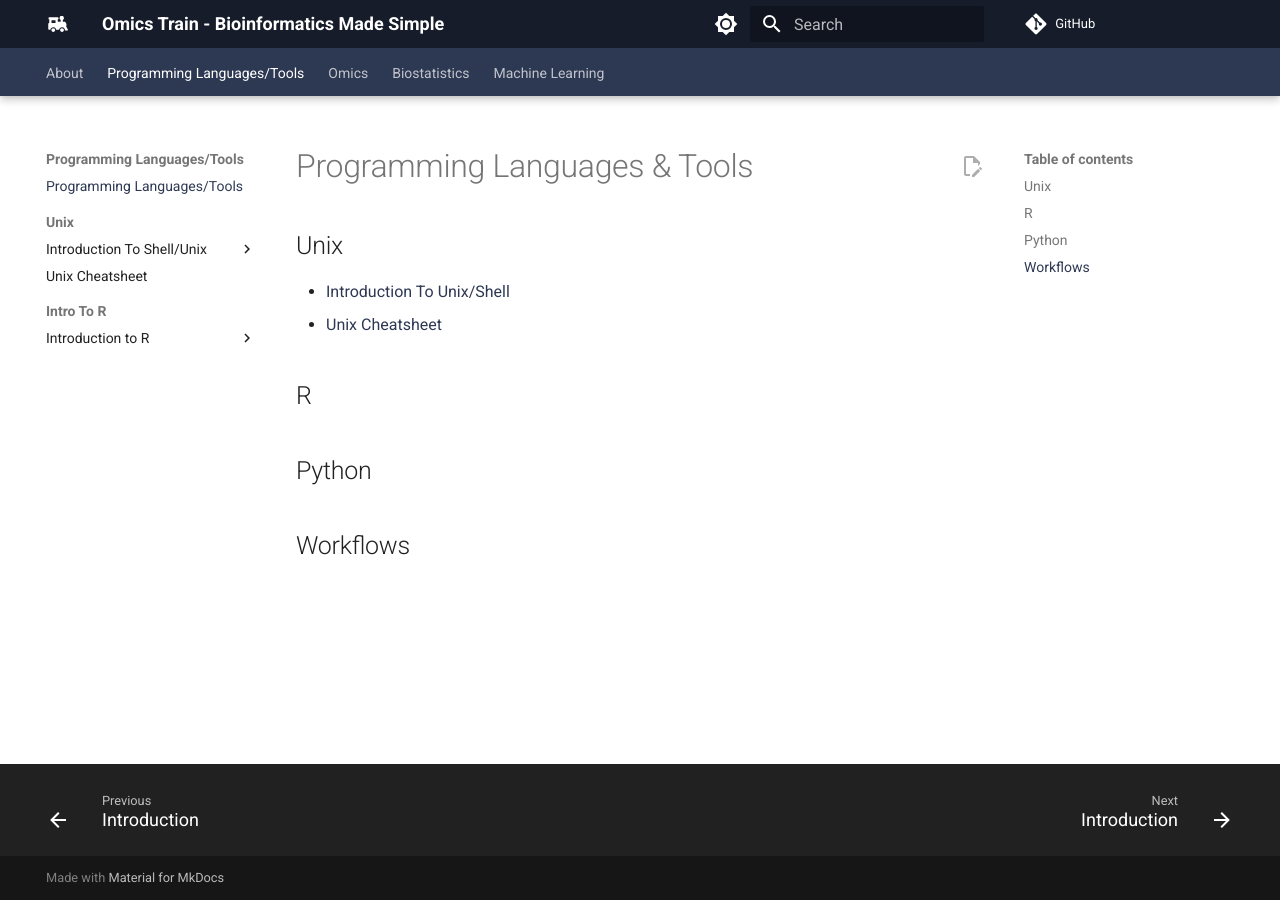
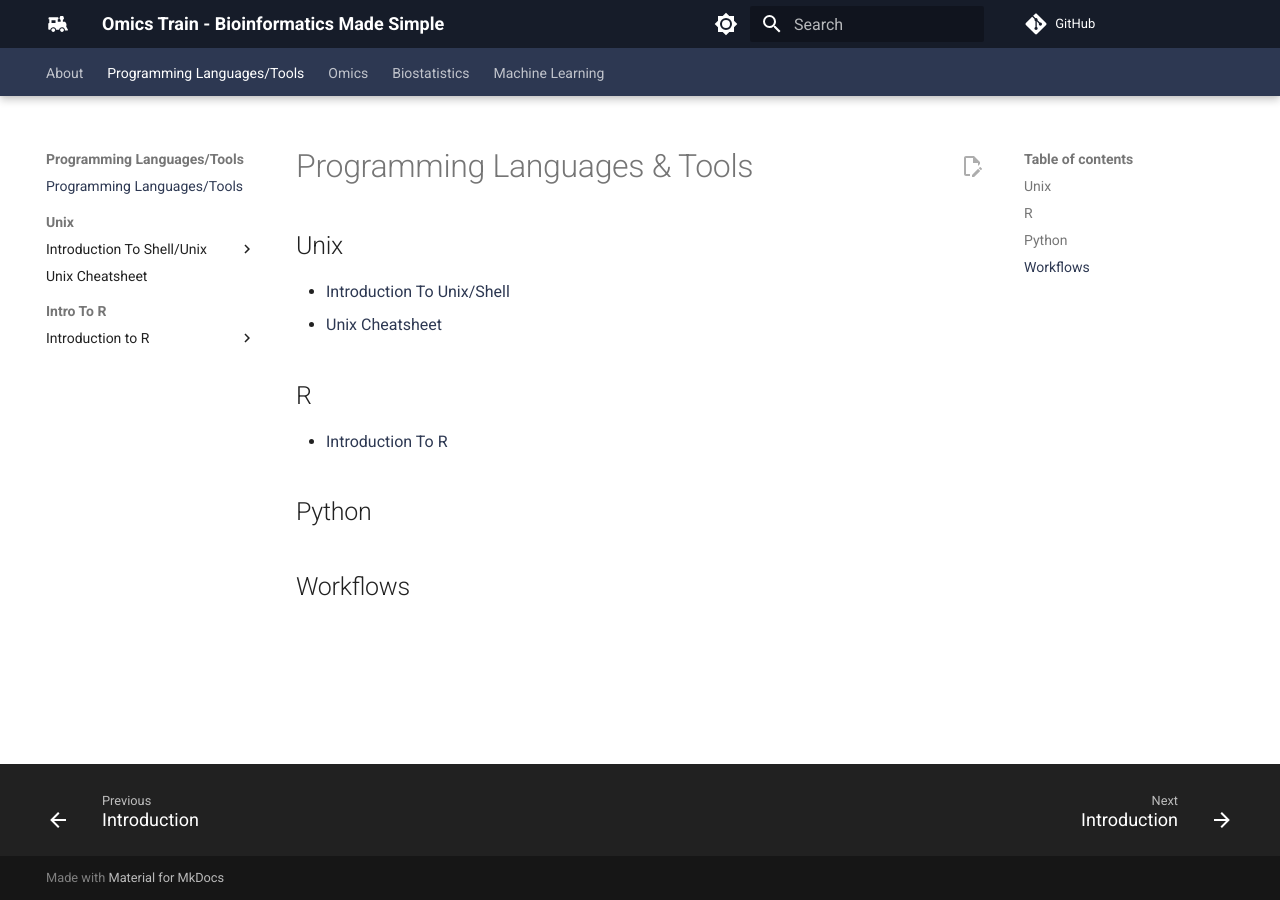
Before and after one commit to comp-tox-jhu/CompToxLab, an MkDocs documentation site: the page built from docs/programming_languages_tools/programming_languages_tools.md, in a window 1280 px wide. Built offline with MkDocs 1.6.1 and Material for MkDocs 9.7.7, drawn with Linux system fonts in a browser that asks for light colours; comment, search, counter and statistics services are not loaded.

Commit message:
Update programming_languages_tools.md

```diff
--- a/docs/programming_languages_tools/programming_languages_tools.md
+++ b/docs/programming_languages_tools/programming_languages_tools.md
@@ -5,6 +5,7 @@
 - [Unix Cheatsheet](./unix_cheatsheet.md)
 
 ## R
+- [Introduction To R](./intro_to_r/01_introduction.md)
 
 ## Python
 
```
